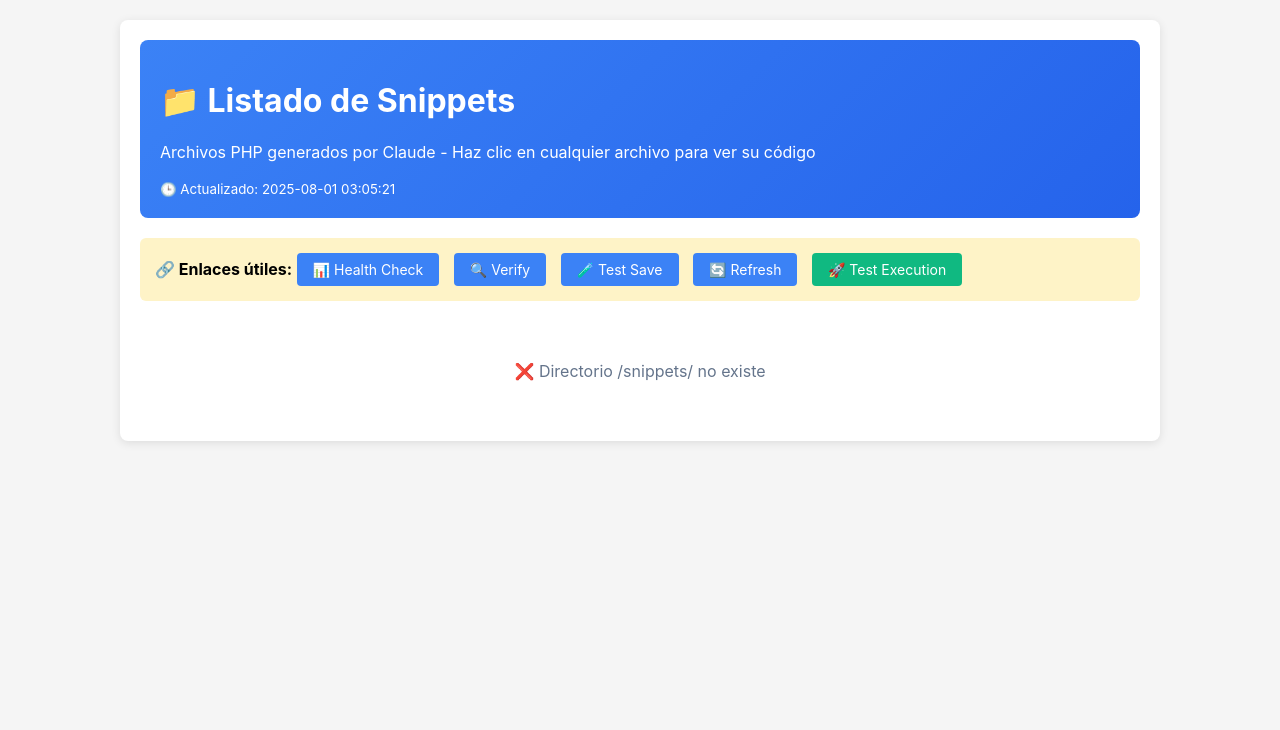
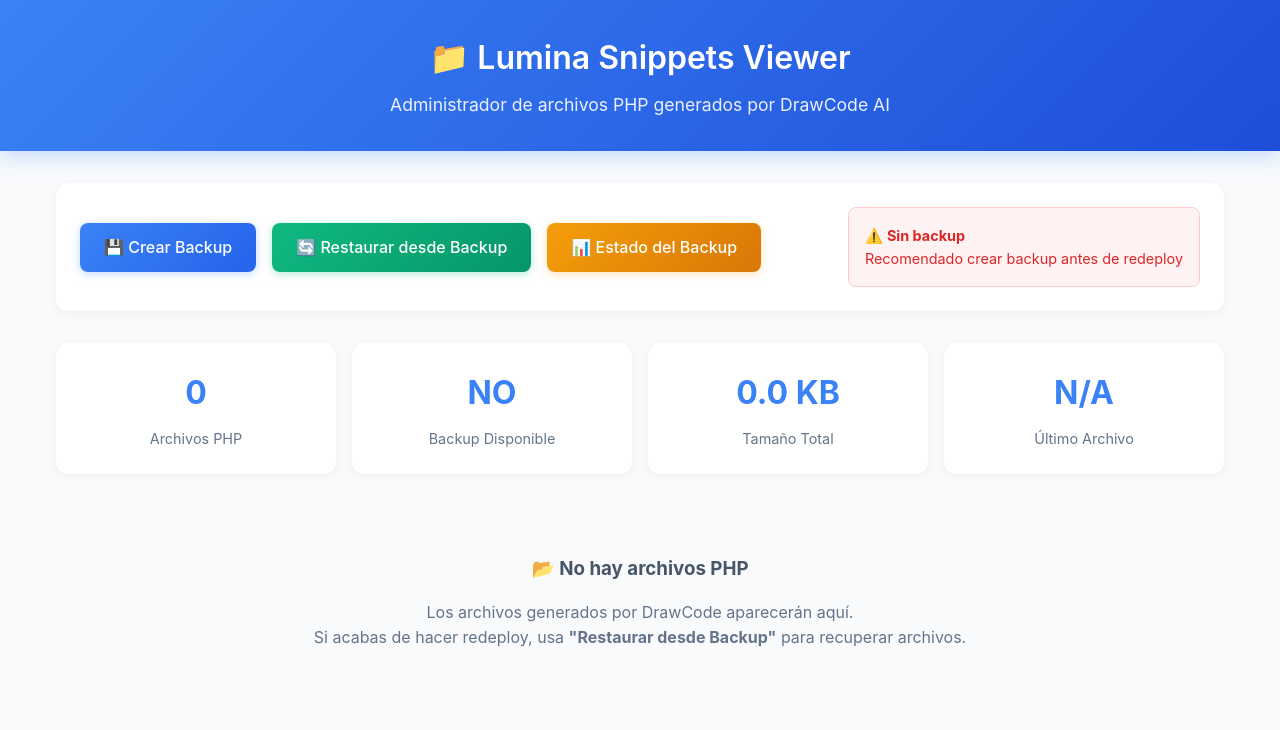
Before and after one commit to pablo-coder07/lumina-snippet-executor, a PHP site: page /file-viewer.php in a window 1280 px wide. Shown: the top 730 px of the page. Run offline with PHP 8.4, Linux system fonts and the light colour scheme.

Commit message:
Update file-viewer.php

```diff
--- a/public/file-viewer.php
+++ b/public/file-viewer.php
@@ -1,419 +1,369 @@
 <?php
-// file-viewer.php - Lista de archivos con vista separada
-$view_file = $_GET['file'] ?? null;
+// file-viewer.php MEJORADO con backup
+header('Content-Type: text/html; charset=utf-8');
 
-// Si se solicita ver un archivo específico, mostrar solo ese archivo
-if ($view_file) {
-    $snippets_dir = __DIR__ . '/snippets/';
-    $file_path = $snippets_dir . basename($view_file); // Sanitizar nombre
+$snippets_dir = __DIR__ . '/snippets/';
+$backup_file = __DIR__ . '/snippets_backup.json';
 
-    if (!file_exists($file_path) || pathinfo($file_path, PATHINFO_EXTENSION) !== 'php') {
-        header('HTTP/1.0 404 Not Found');
-        echo '<h1>Archivo no encontrado</h1>';
-        echo '<a href="file-viewer.php">← Volver al listado</a>';
-        exit;
+// Obtener lista de archivos
+$files = [];
+if (is_dir($snippets_dir)) {
+    $scan = scandir($snippets_dir);
+    foreach ($scan as $file) {
+        if (pathinfo($file, PATHINFO_EXTENSION) === 'php') {
+            $file_path = $snippets_dir . $file;
+            $files[] = [
+                'name' => $file,
+                'size' => filesize($file_path),
+                'modified' => filemtime($file_path),
+                'content_preview' => substr(file_get_contents($file_path), 0, 200)
+            ];
+        }
     }
+}
 
-    $content = file_get_contents($file_path);
-    $size = filesize($file_path);
-    $modified = date('Y-m-d H:i:s', filemtime($file_path));
+// Ordenar por fecha de modificación (más recientes primero)
+usort($files, function($a, $b) {
+    return $b['modified'] - $a['modified'];
+});
 
-    // Extraer shortcode
-    $shortcode_name = 'N/A';
-    if (preg_match('/add_shortcode\s*\(\s*[\'"]([^\'"]+)[\'"]/', $content, $matches)) {
-        $shortcode_name = $matches[1];
-    }
-    ?>
-    <!DOCTYPE html>
-    <html>
-    <head>
-        <title>📄 <?php echo htmlspecialchars($view_file); ?> - Viewer</title>
-        <meta charset="utf-8">
-        <style>
-            body {
-                font-family: -apple-system, BlinkMacSystemFont, 'Segoe UI', sans-serif;
-                margin: 20px;
-                background: #f5f5f5;
-            }
-            .container {
-                max-width: 1200px;
-                margin: 0 auto;
-                background: white;
-                padding: 20px;
-                border-radius: 8px;
-                box-shadow: 0 2px 10px rgba(0,0,0,0.1);
-            }
-            .header {
-                background: linear-gradient(135deg, #10b981 0%, #059669 100%);
-                color: white;
-                padding: 20px;
-                border-radius: 8px;
-                margin-bottom: 20px;
-            }
-            .file-info {
-                background: #f1f5f9;
-                padding: 15px;
-                border-radius: 6px;
-                margin-bottom: 20px;
-                border-left: 4px solid #10b981;
-            }
-            .file-content {
-                background: #1e293b;
-                color: #e2e8f0;
-                padding: 20px;
-                border-radius: 8px;
-                overflow-x: auto;
-                font-family: 'Courier New', monospace;
-                font-size: 13px;
-                line-height: 1.5;
-                white-space: pre-wrap;
-                word-wrap: break-word;
-            }
-            .btn {
-                background: #3b82f6;
-                color: white;
-                padding: 10px 20px;
-                border: none;
-                border-radius: 4px;
-                text-decoration: none;
-                display: inline-block;
-                margin-right: 10px;
-                font-size: 14px;
-            }
-            .btn:hover { background: #2563eb; }
-            .btn-back { background: #6b7280; }
-            .btn-success { background: #10b981; }
-            .btn-success:hover { background: #059669; }
-            .actions {
-                margin-bottom: 20px;
-            }
-        </style>
-    </head>
-    <body>
-        <div class="container">
-            <div class="header">
-                <h1>📄 <?php echo htmlspecialchars($view_file); ?></h1>
-                <p>Código completo del archivo</p>
-            </div>
-
-            <div class="actions">
-                <a href="file-viewer.php" class="btn btn-back">← Volver al listado</a>
-                <button class="btn btn-success" onclick="testExecution('<?php echo htmlspecialchars($shortcode_name); ?>')">
-                    ▶️ Probar shortcode
-                </button>
-                <button class="btn" onclick="copyToClipboard()" id="copyBtn">
-                    📋 Copiar código
-                </button>
-            </div>
-
-            <div class="file-info">
-                <strong>📄 Archivo:</strong> <?php echo htmlspecialchars($view_file); ?><br>
-                <strong>🏷️ Shortcode:</strong> [<?php echo htmlspecialchars($shortcode_name); ?>]<br>
-                <strong>💾 Tamaño:</strong> <?php echo number_format($size); ?> bytes<br>
-                <strong>🕒 Modificado:</strong> <?php echo $modified; ?>
-            </div>
-
-            <div class="file-content" id="fileContent"><?php echo htmlspecialchars($content); ?></div>
-        </div>
-
-        <script>
-        function copyToClipboard() {
-            const content = document.getElementById('fileContent').textContent;
-            navigator.clipboard.writeText(content).then(function() {
-                const btn = document.getElementById('copyBtn');
-                const originalText = btn.innerHTML;
-                btn.innerHTML = '✅ Copiado!';
-                btn.style.background = '#10b981';
-                setTimeout(function() {
-                    btn.innerHTML = originalText;
-                    btn.style.background = '#3b82f6';
-                }, 2000);
-            }).catch(function(err) {
-                alert('Error al copiar: ' + err);
-            });
+// Estado del backup
+$backup_exists = file_exists($backup_file);
+$backup_size = $backup_exists ? filesize($backup_file) : 0;
+$backup_modified = $backup_exists ? filemtime($backup_file) : null;
+?>
+<!DOCTYPE html>
+<html lang="es">
+<head>
+    <meta charset="UTF-8">
+    <meta name="viewport" content="width=device-width, initial-scale=1.0">
+    <title>Lumina Snippets - File Viewer</title>
+    <style>
+        * {
+            margin: 0;
+            padding: 0;
+            box-sizing: border-box;
         }
 
-        function testExecution(shortcode) {
-            const payload = {
-                shortcode: shortcode,
-                attributes: [],
-                timestamp: Math.floor(Date.now() / 1000)
-            };
+        body {
+            font-family: -apple-system, BlinkMacSystemFont, 'Segoe UI', Roboto, sans-serif;
+            background: #f8fafc;
+            color: #334155;
+            line-height: 1.6;
+        }
 
-            console.log('Testing shortcode:', shortcode);
+        .header {
+            background: linear-gradient(135deg, #3b82f6 0%, #1d4ed8 100%);
+            color: white;
+            padding: 2rem;
+            text-align: center;
+            box-shadow: 0 4px 20px rgba(59, 130, 246, 0.3);
+        }
 
-            fetch('execute-snippet.php', {
-                method: 'POST',
-                headers: {
-                    'Content-Type': 'application/json',
-                    'X-API-Key': 'lumina-secure-key-2024'
-                },
-                body: JSON.stringify(payload)
-            })
-            .then(response => response.text())
-            .then(text => {
-                console.log('Raw response:', text);
-                try {
-                    const data = JSON.parse(text);
-                    if (data.success) {
-                        alert('✅ Ejecución exitosa!\n\n' +
-                              'Archivo: ' + data.file_used + '\n' +
-                              'Tiempo: ' + data.execution_time + 'ms\n\n' +
-                              'HTML: ' + data.html.substring(0, 150) + '...');
-                    } else {
-                        alert('❌ Error en ejecución:\n' + data.error);
-                    }
-                } catch (e) {
-                    alert('❌ JSON inválido. Ver consola para detalles.');
-                    console.error('JSON parse error:', e);
-                }
-            })
-            .catch(error => {
-                console.error('Fetch error:', error);
-                alert('❌ Error de conexión: ' + error.message);
-            });
+        .header h1 {
+            font-size: 2rem;
+            font-weight: 600;
+            margin-bottom: 0.5rem;
         }
-        </script>
-    </body>
-    </html>
-    <?php
-    exit;
-}
-?>
-<!DOCTYPE html>
-<html>
-<head>
-    <title>📁 Listado de Snippets - Render</title>
-    <meta charset="utf-8">
-    <style>
-        body {
-            font-family: -apple-system, BlinkMacSystemFont, 'Segoe UI', sans-serif;
-            margin: 20px;
-            background: #f5f5f5;
+
+        .header p {
+            opacity: 0.9;
+            font-size: 1.1rem;
         }
+
         .container {
-            max-width: 1000px;
-            margin: 0 auto;
+            max-width: 1200px;
+            margin: 2rem auto;
+            padding: 0 1rem;
+        }
+
+        .actions {
             background: white;
-            padding: 20px;
+            padding: 1.5rem;
+            border-radius: 12px;
+            box-shadow: 0 2px 10px rgba(0,0,0,0.05);
+            margin-bottom: 2rem;
+            display: flex;
+            gap: 1rem;
+            flex-wrap: wrap;
+            align-items: center;
+            justify-content: space-between;
+        }
+
+        .backup-section {
+            display: flex;
+            gap: 1rem;
+            align-items: center;
+        }
+
+        .btn {
+            padding: 0.75rem 1.5rem;
+            border: none;
             border-radius: 8px;
-            box-shadow: 0 2px 10px rgba(0,0,0,0.1);
+            font-weight: 500;
+            text-decoration: none;
+            display: inline-flex;
+            align-items: center;
+            gap: 0.5rem;
+            transition: all 0.2s ease;
+            cursor: pointer;
         }
-        .header {
+
+        .btn-primary {
             background: linear-gradient(135deg, #3b82f6 0%, #2563eb 100%);
             color: white;
-            padding: 20px;
+            box-shadow: 0 2px 8px rgba(59, 130, 246, 0.3);
+        }
+
+        .btn-primary:hover {
+            transform: translateY(-1px);
+            box-shadow: 0 4px 12px rgba(59, 130, 246, 0.4);
+        }
+
+        .btn-success {
+            background: linear-gradient(135deg, #10b981 0%, #059669 100%);
+            color: white;
+            box-shadow: 0 2px 8px rgba(16, 185, 129, 0.3);
+        }
+
+        .btn-success:hover {
+            transform: translateY(-1px);
+            box-shadow: 0 4px 12px rgba(16, 185, 129, 0.4);
+        }
+
+        .btn-warning {
+            background: linear-gradient(135deg, #f59e0b 0%, #d97706 100%);
+            color: white;
+            box-shadow: 0 2px 8px rgba(245, 158, 11, 0.3);
+        }
+
+        .backup-status {
+            background: #f0f9ff;
+            border: 1px solid #bae6fd;
             border-radius: 8px;
-            margin-bottom: 20px;
+            padding: 1rem;
+            font-size: 0.9rem;
         }
+
+        .backup-status.exists {
+            background: #f0fdf4;
+            border-color: #bbf7d0;
+            color: #166534;
+        }
+
+        .backup-status.missing {
+            background: #fef2f2;
+            border-color: #fecaca;
+            color: #dc2626;
+        }
+
         .stats {
             display: grid;
             grid-template-columns: repeat(auto-fit, minmax(200px, 1fr));
-            gap: 15px;
-            margin-bottom: 20px;
+            gap: 1rem;
+            margin-bottom: 2rem;
         }
-        .stat-box {
-            background: #f8fafc;
-            padding: 15px;
-            border-radius: 6px;
-            border-left: 4px solid #3b82f6;
+
+        .stat-card {
+            background: white;
+            padding: 1.5rem;
+            border-radius: 12px;
+            box-shadow: 0 2px 10px rgba(0,0,0,0.05);
+            text-align: center;
         }
-        .actions {
-            background: #fef3c7;
-            padding: 15px;
-            border-radius: 6px;
-            margin-bottom: 20px;
+
+        .stat-value {
+            font-size: 2rem;
+            font-weight: 700;
+            color: #3b82f6;
+            margin-bottom: 0.5rem;
         }
-        .btn {
-            background: #3b82f6;
-            color: white;
-            padding: 8px 16px;
-            border: none;
-            border-radius: 4px;
-            text-decoration: none;
-            display: inline-block;
-            margin-right: 10px;
-            font-size: 14px;
+
+        .stat-label {
+            color: #64748b;
+            font-size: 0.9rem;
         }
-        .btn:hover { background: #2563eb; }
-        .btn-success { background: #10b981; }
-        .btn-success:hover { background: #059669; }
 
-        .file-list {
-            background: #f8fafc;
-            border-radius: 8px;
+        .files-grid {
+            display: grid;
+            gap: 1rem;
+        }
+
+        .file-card {
+            background: white;
+            border-radius: 12px;
+            box-shadow: 0 2px 10px rgba(0,0,0,0.05);
             overflow: hidden;
-            border: 1px solid #e2e8f0;
+            transition: all 0.3s ease;
         }
-        .file-list-header {
-            background: #1e293b;
-            color: white;
-            padding: 15px 20px;
-            font-weight: 600;
-            display: grid;
-            grid-template-columns: 1fr auto auto;
-            gap: 20px;
-            align-items: center;
+
+        .file-card:hover {
+            transform: translateY(-2px);
+            box-shadow: 0 8px 25px rgba(0,0,0,0.1);
         }
-        .file-row {
-            padding: 12px 20px;
+
+        .file-header {
+            background: linear-gradient(135deg, #f8fafc 0%, #e2e8f0 100%);
+            padding: 1rem 1.5rem;
             border-bottom: 1px solid #e2e8f0;
-            display: grid;
-            grid-template-columns: 1fr auto auto;
-            gap: 20px;
-            align-items: center;
-            transition: background-color 0.2s ease;
         }
-        .file-row:hover {
-            background: #f1f5f9;
-        }
-        .file-row:last-child {
-            border-bottom: none;
-        }
+
         .file-name {
             font-weight: 600;
             color: #1e293b;
-            cursor: pointer;
+            margin-bottom: 0.5rem;
         }
-        .file-name:hover {
-            color: #3b82f6;
-            text-decoration: underline;
+
+        .file-meta {
+            display: flex;
+            gap: 1rem;
+            font-size: 0.875rem;
+            color: #64748b;
         }
-        .file-size {
-            font-size: 12px;
+
+        .file-content {
+            padding: 1.5rem;
+        }
+
+        .code-preview {
+            background: #1e293b;
+            color: #e2e8f0;
+            padding: 1rem;
+            border-radius: 8px;
+            font-family: 'Courier New', monospace;
+            font-size: 0.875rem;
+            line-height: 1.5;
+            overflow-x: auto;
+            white-space: pre-wrap;
+            word-break: break-all;
+        }
+
+        .empty-state {
+            text-align: center;
+            padding: 3rem;
             color: #64748b;
-            text-align: right;
         }
-        .file-date {
-            font-size: 12px;
-            color: #64748b;
-            text-align: right;
+
+        .empty-state h3 {
+            margin-bottom: 1rem;
+            color: #475569;
         }
-        .file-shortcode {
-            font-size: 11px;
-            background: #e0f2fe;
-            color: #0369a1;
-            padding: 4px 8px;
-            border-radius: 12px;
-            font-family: monospace;
-            text-align: center;
-        }
-        .no-files {
-            text-align: center;
-            padding: 40px;
-            color: #64748b;
+
+        @media (max-width: 768px) {
+            .actions {
+                flex-direction: column;
+                align-items: stretch;
+            }
+
+            .backup-section {
+                flex-direction: column;
+                align-items: stretch;
+            }
+
+            .header h1 {
+                font-size: 1.5rem;
+            }
         }
     </style>
 </head>
 <body>
-
-<div class="container">
     <div class="header">
-        <h1>📁 Listado de Snippets</h1>
-        <p>Archivos PHP generados por Claude - Haz clic en cualquier archivo para ver su código</p>
-        <small>🕒 Actualizado: <?php echo date('Y-m-d H:i:s'); ?></small>
+        <h1>📁 Lumina Snippets Viewer</h1>
+        <p>Administrador de archivos PHP generados por DrawCode AI</p>
     </div>
 
-    <div class="actions">
-        <strong>🔗 Enlaces útiles:</strong>
-        <a href="health.php" class="btn">📊 Health Check</a>
-        <a href="verify.php" class="btn">🔍 Verify</a>
-        <a href="simple-save-test.php" class="btn">🧪 Test Save</a>
-        <a href="?refresh=1" class="btn">🔄 Refresh</a>
-        <a href="test-execution.php" class="btn btn-success">🚀 Test Execution</a>
+    <div class="container">
+        <!-- Sección de Backup -->
+        <div class="actions">
+            <div class="backup-section">
+                <a href="/backup-restore.php?action=backup" class="btn btn-primary">
+                    💾 Crear Backup
+                </a>
+                <a href="/backup-restore.php?action=restore" class="btn btn-success">
+                    🔄 Restaurar desde Backup
+                </a>
+                <a href="/backup-restore.php?action=status" class="btn btn-warning">
+                    📊 Estado del Backup
+                </a>
+            </div>
+
+            <div class="backup-status <?php echo $backup_exists ? 'exists' : 'missing'; ?>">
+                <?php if ($backup_exists): ?>
+                    ✅ <strong>Backup disponible</strong><br>
+                    Tamaño: <?php echo number_format($backup_size / 1024, 1); ?> KB<br>
+                    Actualizado: <?php echo date('Y-m-d H:i:s', $backup_modified); ?>
+                <?php else: ?>
+                    ⚠️ <strong>Sin backup</strong><br>
+                    Recomendado crear backup antes de redeploy
+                <?php endif; ?>
+            </div>
+        </div>
+
+        <!-- Estadísticas -->
+        <div class="stats">
+            <div class="stat-card">
+                <div class="stat-value"><?php echo count($files); ?></div>
+                <div class="stat-label">Archivos PHP</div>
+            </div>
+            <div class="stat-card">
+                <div class="stat-value"><?php echo $backup_exists ? 'SÍ' : 'NO'; ?></div>
+                <div class="stat-label">Backup Disponible</div>
+            </div>
+            <div class="stat-card">
+                <div class="stat-value"><?php echo number_format(array_sum(array_column($files, 'size')) / 1024, 1); ?> KB</div>
+                <div class="stat-label">Tamaño Total</div>
+            </div>
+            <div class="stat-card">
+                <div class="stat-value"><?php echo !empty($files) ? date('H:i', max(array_column($files, 'modified'))) : 'N/A'; ?></div>
+                <div class="stat-label">Último Archivo</div>
+            </div>
+        </div>
+
+        <!-- Lista de Archivos -->
+        <?php if (empty($files)): ?>
+            <div class="empty-state">
+                <h3>📂 No hay archivos PHP</h3>
+                <p>Los archivos generados por DrawCode aparecerán aquí.</p>
+                <p>Si acabas de hacer redeploy, usa <strong>"Restaurar desde Backup"</strong> para recuperar archivos.</p>
+            </div>
+        <?php else: ?>
+            <div class="files-grid">
+                <?php foreach ($files as $file): ?>
+                    <div class="file-card">
+                        <div class="file-header">
+                            <div class="file-name">📄 <?php echo htmlspecialchars($file['name']); ?></div>
+                            <div class="file-meta">
+                                <span>📏 <?php echo number_format($file['size']); ?> bytes</span>
+                                <span>📅 <?php echo date('Y-m-d H:i:s', $file['modified']); ?></span>
+                                <span>⏰ <?php echo date('H:i', $file['modified']); ?></span>
+                            </div>
+                        </div>
+                        <div class="file-content">
+                            <div class="code-preview"><?php echo htmlspecialchars($file['content_preview']); ?>...</div>
+                        </div>
+                    </div>
+                <?php endforeach; ?>
+            </div>
+        <?php endif; ?>
     </div>
 
-    <?php
-    $snippets_dir = __DIR__ . '/snippets/';
+    <script>
+        // Auto-refresh cada 30 segundos
+        setTimeout(() => {
+            location.reload();
+        }, 30000);
 
-    // Verificar directorio
-    if (!is_dir($snippets_dir)) {
-        echo '<div class="no-files">❌ Directorio /snippets/ no existe</div>';
-        exit;
-    }
-
-    // Obtener archivos PHP
-    $files = glob($snippets_dir . '*.php');
-
-    if (empty($files)) {
-        echo '<div class="no-files">
-            <h3>📁 No hay archivos PHP en snippets</h3>
-            <p>Los archivos aparecerán aquí cuando generes código desde WordPress</p>
-        </div>';
-        exit;
-    }
-
-    // Ordenar por fecha de modificación (más reciente primero)
-    usort($files, function($a, $b) {
-        return filemtime($b) - filemtime($a);
-    });
-
-    // Estadísticas
-    $total_files = count($files);
-    $total_size = array_sum(array_map('filesize', $files));
-    $newest_file = filemtime($files[0]);
-    $oldest_file = filemtime(end($files));
-    ?>
-
-    <div class="stats">
-        <div class="stat-box">
-            <strong>📄 Total de archivos</strong><br>
-            <?php echo $total_files; ?> archivos PHP
-        </div>
-        <div class="stat-box">
-            <strong>💾 Tamaño total</strong><br>
-            <?php echo number_format($total_size / 1024, 1); ?> KB
-        </div>
-        <div class="stat-box">
-            <strong>🕒 Más reciente</strong><br>
-            <?php echo date('M j, H:i', $newest_file); ?>
-        </div>
-        <div class="stat-box">
-            <strong>📅 Más antiguo</strong><br>
-            <?php echo date('M j, H:i', $oldest_file); ?>
-        </div>
-    </div>
-
-    <div class="file-list">
-        <div class="file-list-header">
-            <div>📄 Nombre del archivo</div>
-            <div>💾 Tamaño</div>
-            <div>🕒 Modificado</div>
-        </div>
-
-        <?php foreach ($files as $file): ?>
-            <?php
-            $filename = basename($file);
-            $size = filesize($file);
-            $modified = filemtime($file);
-
-            // Leer solo las primeras líneas para extraer shortcode (más eficiente)
-            $handle = fopen($file, 'r');
-            $first_chunk = fread($handle, 2048);
-            fclose($handle);
-
-            // Extraer shortcode
-            $shortcode_name = 'N/A';
-            if (preg_match('/add_shortcode\s*\(\s*[\'"]([^\'"]+)[\'"]/', $first_chunk, $matches)) {
-                $shortcode_name = $matches[1];
+        // Mostrar confirmación para acciones de backup
+        document.querySelectorAll('.btn').forEach(btn => {
+            if (btn.href && (btn.href.includes('backup') || btn.href.includes('restore'))) {
+                btn.addEventListener('click', (e) => {
+                    const action = btn.textContent.trim();
+                    if (!confirm(`¿Confirmar acción: ${action}?`)) {
+                        e.preventDefault();
+                    }
+                });
             }
-            ?>
-
-            <div class="file-row">
-                <div class="file-name" onclick="location.href='?file=<?php echo urlencode($filename); ?>'">
-                    <?php echo htmlspecialchars($filename); ?>
-                </div>
-                <div class="file-size">
-                    <?php echo number_format($size / 1024, 1); ?> KB
-                </div>
-                <div class="file-date">
-                    <?php echo date('M j, H:i', $modified); ?>
-                </div>
-            </div>
-
-        <?php endforeach; ?>
-    </div>
-</div>
-
+        });
+    </script>
 </body>
 </html>
```
